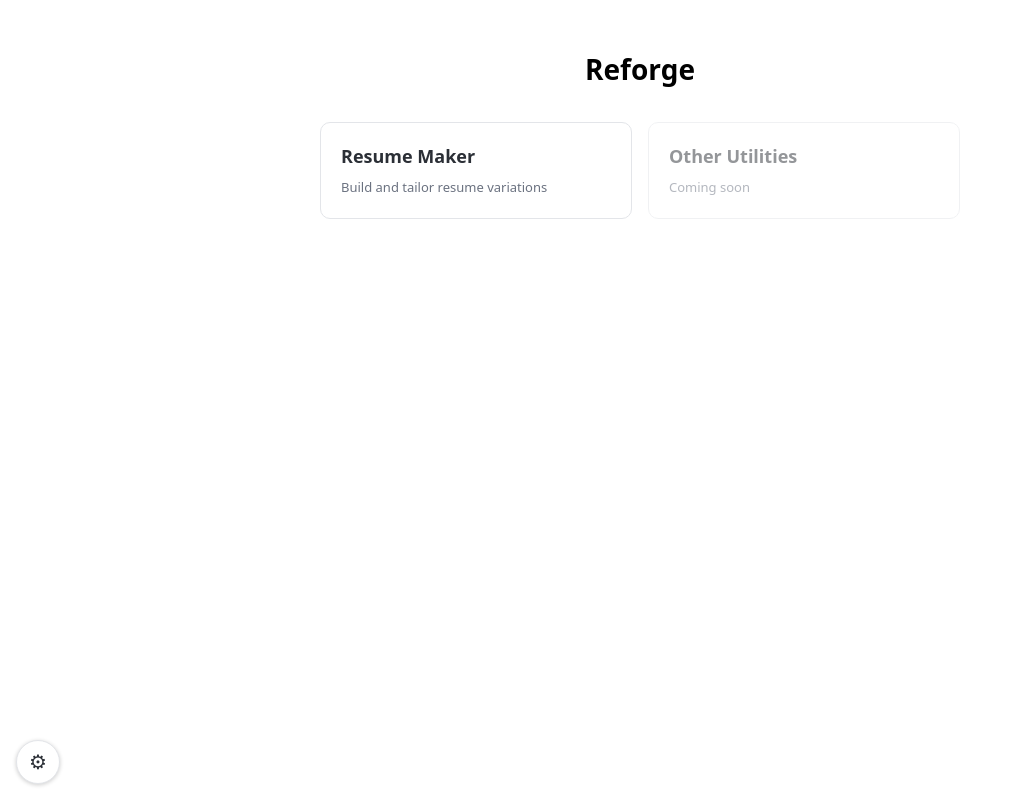
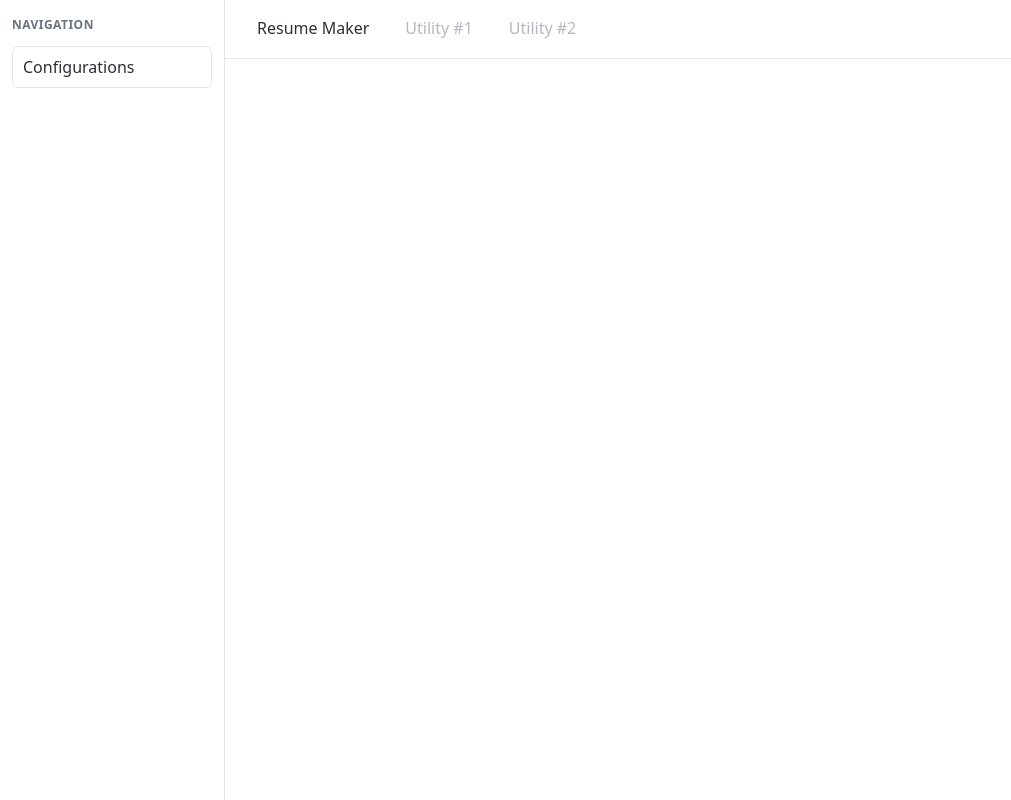
Before and after one commit to EthanOwens/reforge, a React (Vite) app: page / in a window 1280 px wide. Shown: the whole page, without its empty margins (0-1011 px from the left). Built offline with nearby package versions, Linux system fonts and the light colour scheme.

Commit message:
setup infrastructure variables for new gui formatting

```diff
--- a/src/App.tsx
+++ b/src/App.tsx
@@ -1,47 +1,15 @@
 import { useState } from 'react'
-import LandingScreen from './LandingScreen'
-import ResumeMakerScreen from './tools/resume/ResumeMakerScreen'
-import SettingsModal from './settings/SettingsModal'
+import AppShell from './AppShell'
 import { loadAppSettings } from './settings/settingsStore'
 import type { AppSettings } from './settings/settingsStore'
 import './settings/SettingsModal.css'
 
-type ScreenId = 'landing' | 'resume'
-
 function App() {
-  const [activeScreen, setActiveScreen] = useState<ScreenId>('landing')
   const [settings, setSettings] = useState<AppSettings>(() => loadAppSettings())
-  const [settingsOpen, setSettingsOpen] = useState(false)
 
   return (
     <div className="app">
-      {activeScreen === 'landing' && (
-        <LandingScreen onSelectResumeMaker={() => setActiveScreen('resume')} />
-      )}
-      {activeScreen === 'resume' && (
-        <ResumeMakerScreen
-          appSettings={settings}
-          onAppSettingsChange={setSettings}
-          onExit={() => setActiveScreen('landing')}
-        />
-      )}
-
-      <button
-        type="button"
-        className="settings-cog-button"
-        onClick={() => setSettingsOpen(true)}
-        aria-label="Open settings"
-      >
-        ⚙
-      </button>
-
-      {settingsOpen && (
-        <SettingsModal
-          settings={settings}
-          onChange={setSettings}
-          onClose={() => setSettingsOpen(false)}
-        />
-      )}
+      <AppShell appSettings={settings} onAppSettingsChange={setSettings} />
     </div>
   )
 }
--- /dev/null
+++ b/src/AppShell.css
@@ -0,0 +1,95 @@
+/* Persistent app shell: left nav rail + top ribbon + center content area.
+   Layout chrome only — tool-specific styling lives in each tool's own CSS. */
+
+.app-shell {
+  display: flex;
+  min-height: 100vh;
+}
+
+.app-shell-nav {
+  display: flex;
+  flex-direction: column;
+  width: 200px;
+  flex-shrink: 0;
+  padding: 16px 12px;
+  border-right: 1px solid var(--border, #ccc);
+  background: var(--paper, #fff);
+  gap: 8px;
+}
+
+.app-shell-nav-heading {
+  font-size: 12px;
+  font-weight: 600;
+  text-transform: uppercase;
+  letter-spacing: 0.04em;
+  color: var(--text-muted, #666);
+  margin-bottom: 4px;
+}
+
+.app-shell-nav-entry {
+  font: inherit;
+  text-align: left;
+  padding: 8px 10px;
+  border: 1px solid var(--border, #ccc);
+  border-radius: 6px;
+  background: var(--paper, #fff);
+  color: var(--text, #222);
+  cursor: pointer;
+}
+
+.app-shell-nav-entry:hover {
+  background: #f3f5f7;
+}
+
+.app-shell-nav-context {
+  flex: 1;
+  margin-top: 8px;
+}
+
+.app-shell-main {
+  display: flex;
+  flex-direction: column;
+  flex: 1;
+  min-width: 0;
+}
+
+.app-shell-ribbon {
+  display: flex;
+  align-items: center;
+  gap: 4px;
+  padding: 8px 16px;
+  border-bottom: 1px solid var(--border, #ccc);
+  background: var(--paper, #fff);
+}
+
+.app-shell-ribbon-tab {
+  font: inherit;
+  padding: 8px 16px;
+  border: none;
+  border-bottom: 2px solid transparent;
+  background: none;
+  color: var(--text, #222);
+  cursor: pointer;
+}
+
+.app-shell-ribbon-tab:hover:not(:disabled) {
+  background: #f3f5f7;
+}
+
+.app-shell-ribbon-tab.active {
+  border-bottom-color: var(--accent, #2563eb);
+  font-weight: 600;
+}
+
+.app-shell-ribbon-tab:disabled {
+  color: var(--text-muted, #999);
+  cursor: not-allowed;
+  opacity: 0.5;
+}
+
+.app-shell-content {
+  flex: 1;
+  min-width: 0;
+  overflow: auto;
+  padding: 24px;
+}
--- /dev/null
+++ b/src/AppShell.tsx
@@ -0,0 +1,91 @@
+import { useState } from 'react'
+import ResumeMakerScreen from './tools/resume/ResumeMakerScreen'
+import SettingsModal from './settings/SettingsModal'
+import type { AppSettings } from './settings/settingsStore'
+import './AppShell.css'
+
+type ToolId = 'resumeMaker' | 'utility1' | 'utility2'
+
+interface ToolDefinition {
+  id: ToolId
+  label: string
+  enabled: boolean
+}
+
+const TOOLS: ToolDefinition[] = [
+  { id: 'resumeMaker', label: 'Resume Maker', enabled: true },
+  { id: 'utility1', label: 'Utility #1', enabled: false },
+  { id: 'utility2', label: 'Utility #2', enabled: false },
+]
+
+interface AppShellProps {
+  appSettings: AppSettings
+  onAppSettingsChange: (next: AppSettings) => void
+}
+
+// Persistent app chrome: a left nav rail (settings entry point today, plus
+// room for later per-selection contextual actions), a top ribbon of tool
+// tabs, and a center content area showing whatever the active tool renders.
+// Replaces the old LandingScreen + per-screen App.tsx switching.
+function AppShell({ appSettings, onAppSettingsChange }: AppShellProps) {
+  const [activeTool, setActiveTool] = useState<ToolId | null>(null)
+  const [settingsOpen, setSettingsOpen] = useState(false)
+
+  const handleToolClick = (tool: ToolDefinition) => {
+    if (!tool.enabled) return
+    // Re-selecting the already-active tool is a no-op at the shell level;
+    // once a tool owns its own "how deep am I" state, it can reset that
+    // state itself when it detects this re-selection (later subtask).
+    setActiveTool(tool.id)
+  }
+
+  return (
+    <div className="app-shell">
+      <nav className="app-shell-nav">
+        <span className="app-shell-nav-heading">Navigation</span>
+        <button type="button" className="app-shell-nav-entry" onClick={() => setSettingsOpen(true)}>
+          Configurations
+        </button>
+        <div className="app-shell-nav-context" />
+      </nav>
+
+      <div className="app-shell-main">
+        <div className="app-shell-ribbon" role="tablist" aria-label="Tools">
+          {TOOLS.map((tool) => (
+            <button
+              key={tool.id}
+              type="button"
+              role="tab"
+              aria-selected={activeTool === tool.id}
+              className={`app-shell-ribbon-tab${activeTool === tool.id ? ' active' : ''}`}
+              disabled={!tool.enabled}
+              onClick={() => handleToolClick(tool)}
+            >
+              {tool.label}
+            </button>
+          ))}
+        </div>
+
+        <div className="app-shell-content">
+          {activeTool === 'resumeMaker' && (
+            <ResumeMakerScreen
+              appSettings={appSettings}
+              onAppSettingsChange={onAppSettingsChange}
+              onExit={() => setActiveTool(null)}
+            />
+          )}
+        </div>
+      </div>
+
+      {settingsOpen && (
+        <SettingsModal
+          settings={appSettings}
+          onChange={onAppSettingsChange}
+          onClose={() => setSettingsOpen(false)}
+        />
+      )}
+    </div>
+  )
+}
+
+export default AppShell
--- a/src/LandingScreen.css
+++ /dev/null
@@ -1,53 +0,0 @@
-/* Top-level landing screen — app chrome, not part of any tool's content. */
-
-.landing-screen {
-  max-width: 640px;
-  margin: 0 auto;
-  padding: 48px 24px;
-  text-align: center;
-}
-
-.landing-title {
-  margin: 0 0 32px;
-  font-size: 28px;
-}
-
-.landing-tiles {
-  display: grid;
-  grid-template-columns: repeat(auto-fit, minmax(220px, 1fr));
-  gap: 16px;
-}
-
-.landing-tile {
-  display: flex;
-  flex-direction: column;
-  gap: 8px;
-  align-items: flex-start;
-  text-align: left;
-  font: inherit;
-  padding: 20px;
-  border: 1px solid var(--border, #ccc);
-  border-radius: 10px;
-  background: var(--paper, #fff);
-  color: var(--text, #222);
-  cursor: pointer;
-}
-
-.landing-tile:hover:not(:disabled) {
-  background: #f3f5f7;
-}
-
-.landing-tile:disabled {
-  opacity: 0.5;
-  cursor: not-allowed;
-}
-
-.landing-tile-title {
-  font-size: 18px;
-  font-weight: 600;
-}
-
-.landing-tile-desc {
-  font-size: 13px;
-  color: var(--text-muted, #666);
-}
--- a/src/LandingScreen.tsx
+++ /dev/null
@@ -1,29 +0,0 @@
-import './LandingScreen.css'
-
-interface LandingScreenProps {
-  onSelectResumeMaker: () => void
-}
-
-// Top-level entry point for the app: pick which tool to use. Currently only
-// the resume maker is functional; other utilities are a visible placeholder
-// for future tools.
-function LandingScreen({ onSelectResumeMaker }: LandingScreenProps) {
-  return (
-    <div className="landing-screen">
-      <h1 className="landing-title">Reforge</h1>
-      <div className="landing-tiles">
-        <button type="button" className="landing-tile" onClick={onSelectResumeMaker}>
-          <span className="landing-tile-title">Resume Maker</span>
-          <span className="landing-tile-desc">Build and tailor resume variations</span>
-        </button>
-
-        <button type="button" className="landing-tile" disabled aria-disabled="true">
-          <span className="landing-tile-title">Other Utilities</span>
-          <span className="landing-tile-desc">Coming soon</span>
-        </button>
-      </div>
-    </div>
-  )
-}
-
-export default LandingScreen
--- a/src/settings/SettingsModal.css
+++ b/src/settings/SettingsModal.css
@@ -1,31 +1,9 @@
-/* Settings entry point (cog button) and modal — app-level chrome, not part
-   of any tool's content, so it's styled entirely separately from
-   ResumeTool.css/ResumePreview.css. Defensively hidden from print, even
-   though it's rendered outside the resume preview and export paths, in case
-   print rules elsewhere ever get broadened. */
-
-.settings-cog-button {
-  position: fixed;
-  left: 16px;
-  bottom: 16px;
-  z-index: 1000;
-  width: 44px;
-  height: 44px;
-  display: flex;
-  align-items: center;
-  justify-content: center;
-  border-radius: 50%;
-  border: 1px solid var(--border, #ccc);
-  background: var(--paper, #fff);
-  color: var(--text, #222);
-  font-size: 20px;
-  cursor: pointer;
-  box-shadow: 0 1px 4px rgba(0, 0, 0, 0.2);
-}
-
-.settings-cog-button:hover {
-  background: #f3f5f7;
-}
+/* Settings modal — app-level chrome, not part of any tool's content, so it's
+   styled entirely separately from ResumeTool.css/ResumePreview.css.
+   Defensively hidden from print, even though it's rendered outside the
+   resume preview and export paths, in case print rules elsewhere ever get
+   broadened. The entry point that opens this modal lives in AppShell's
+   nav rail (see AppShell.css). */
 
 .settings-modal-backdrop {
   position: fixed;
@@ -256,8 +234,7 @@
 
 @media print {
   .settings-modal,
-  .settings-modal-backdrop,
-  .settings-cog-button {
+  .settings-modal-backdrop {
     display: none;
   }
 }
```
Also changed, not shown: 1 other file (tests, documents, lock files or other folders).
